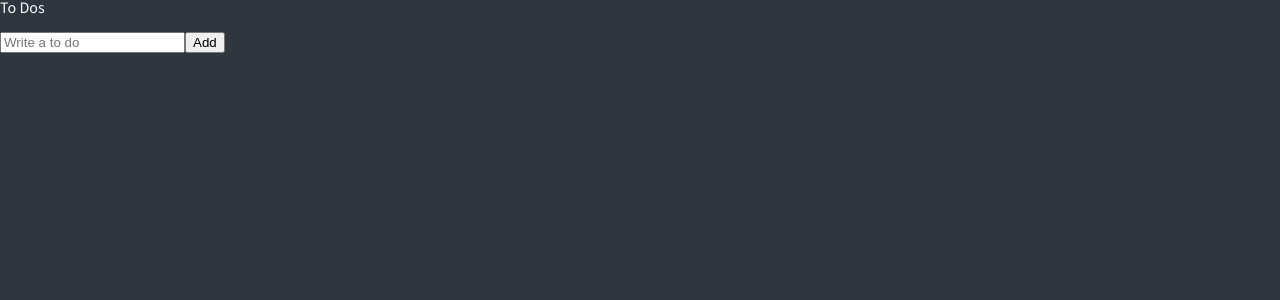
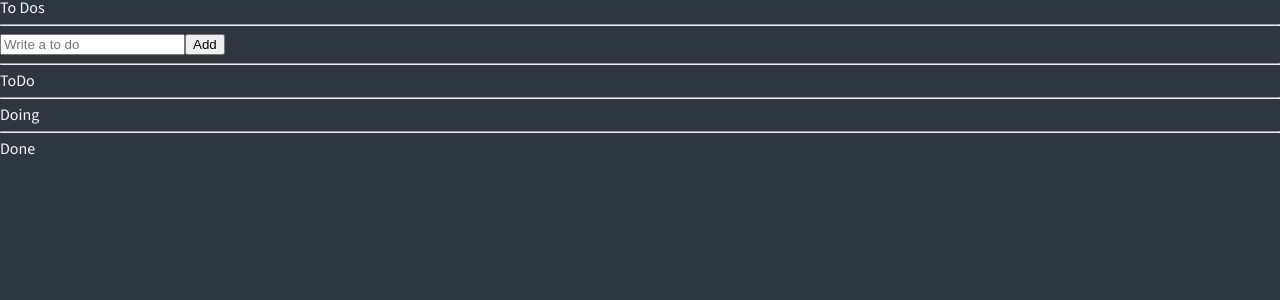
Before and after one commit to RanungPark/study-react, a React (Create React App) app in the folder todo-list/: page / in a window 1280 px wide. Shown: the top 300 px of the page. Built offline with nearby package versions, Linux system fonts and the light colour scheme.

Commit message:
selector을 이용하여 카테고리로 리랜더하기

```diff
--- a/todo-list/src/atom.ts
+++ b/todo-list/src/atom.ts
@@ -1,4 +1,4 @@
-import { atom } from 'recoil';
+import { atom, selector } from 'recoil';
 
 export interface IToDo {
   text: string;
@@ -10,3 +10,15 @@ export const toDoState = atom<IToDo[]>({
   key: 'toDo',
   default: [],
 })
+
+export const toDoSelector = selector({
+  key: 'toDoSelector',
+  get: ({get}) => {
+    const toDos = get(toDoState);
+    return [
+      toDos.filter(toDo => toDo.category === 'TO_DO'),
+      toDos.filter(toDo => toDo.category === 'DOING'),
+      toDos.filter(toDo => toDo.category === 'DONE'),
+    ]
+  }
+})
--- a/todo-list/src/components/ToDoList.tsx
+++ b/todo-list/src/components/ToDoList.tsx
@@ -1,19 +1,31 @@
 import React from 'react';
 import { useRecoilValue } from 'recoil';
-import { toDoState } from '../atom';
+import { toDoSelector } from '../atom';
 import CreateToDo from './CreateToDo';
 import ToDo from './ToDo';
 
 const ToDoList = () => {
-  const toDos = useRecoilValue(toDoState);
+  const [toDo, doing, done] = useRecoilValue(toDoSelector);
 
   return (
     <div>
       <h1>To Dos</h1>
-      <br />
+      <hr />
       <CreateToDo />
+      <hr />
+      <h2>ToDo</h2>
       <ul>
-        {toDos.map(toDo => (<ToDo key={toDo.id} {...toDo}/>))}
+        {toDo.map(toDo => (<ToDo key={toDo.id} {...toDo}/>))}
+      </ul>
+      <hr />
+      <h2>Doing</h2>
+      <ul>
+        {doing.map(toDo => (<ToDo key={toDo.id} {...toDo}/>))}
+      </ul>
+      <hr />
+      <h2>Done</h2>
+      <ul>
+        {done.map(toDo => (<ToDo key={toDo.id} {...toDo}/>))}
       </ul>
     </div>
   );
```
